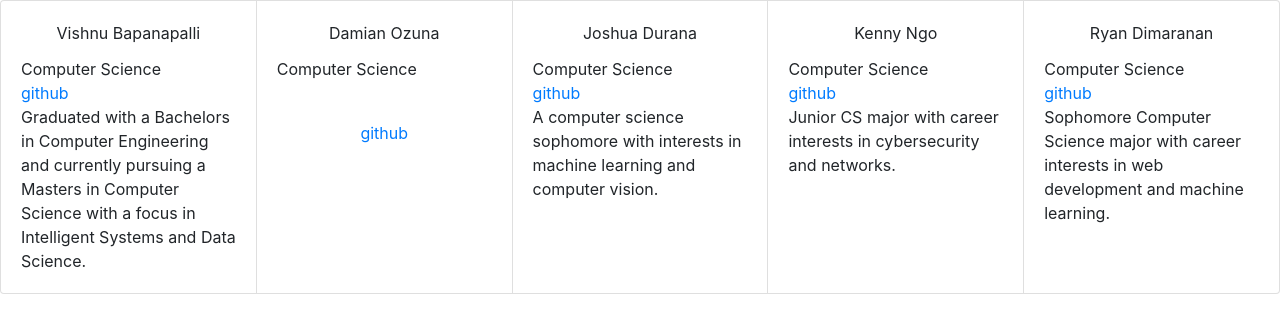
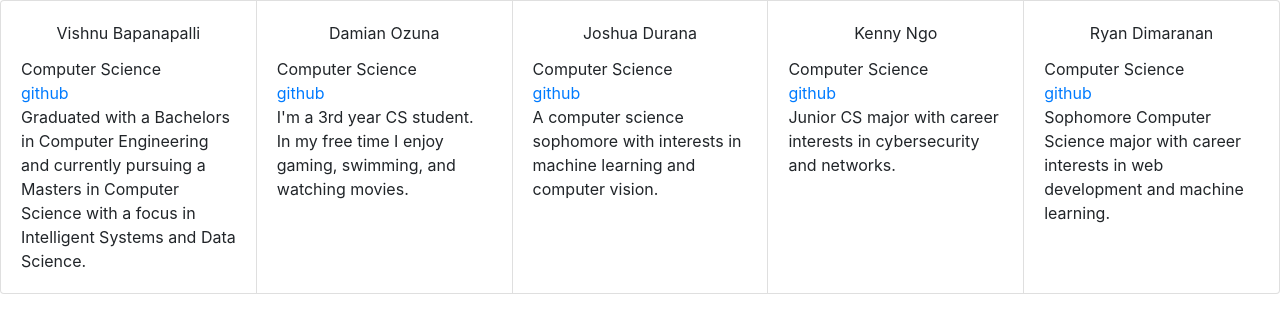
Before and after one commit to vishnubapana/Stock-Prediction-App, a React (Create React App) app in the folder frontend/: page / in a window 1280 px wide. Shown: the top 332 px of the page. Built offline with nearby package versions, Linux system fonts and the light colour scheme.

Commit message:
updated Team.js

```diff
--- a/frontend/src/components/LandingPage/Team.js
+++ b/frontend/src/components/LandingPage/Team.js
@@ -22,10 +22,12 @@ const Team = (props) => {
       <Card>
         <CardBody>
           <CardTitle>Damian Ozuna</CardTitle>
-          <CardText align='left'>Computer Science</CardText>
+          <CardText align='left'>Computer Science
           <br/>
           <a href ="https://github.com/DamianOzuna">github</a>
           <br/>
+          <CardText align='left'>I'm a 3rd year CS student. In my free time I enjoy gaming, swimming, and watching movies.</CardText>
+          </CardText>
         </CardBody>
       </Card>
       <Card>
```
